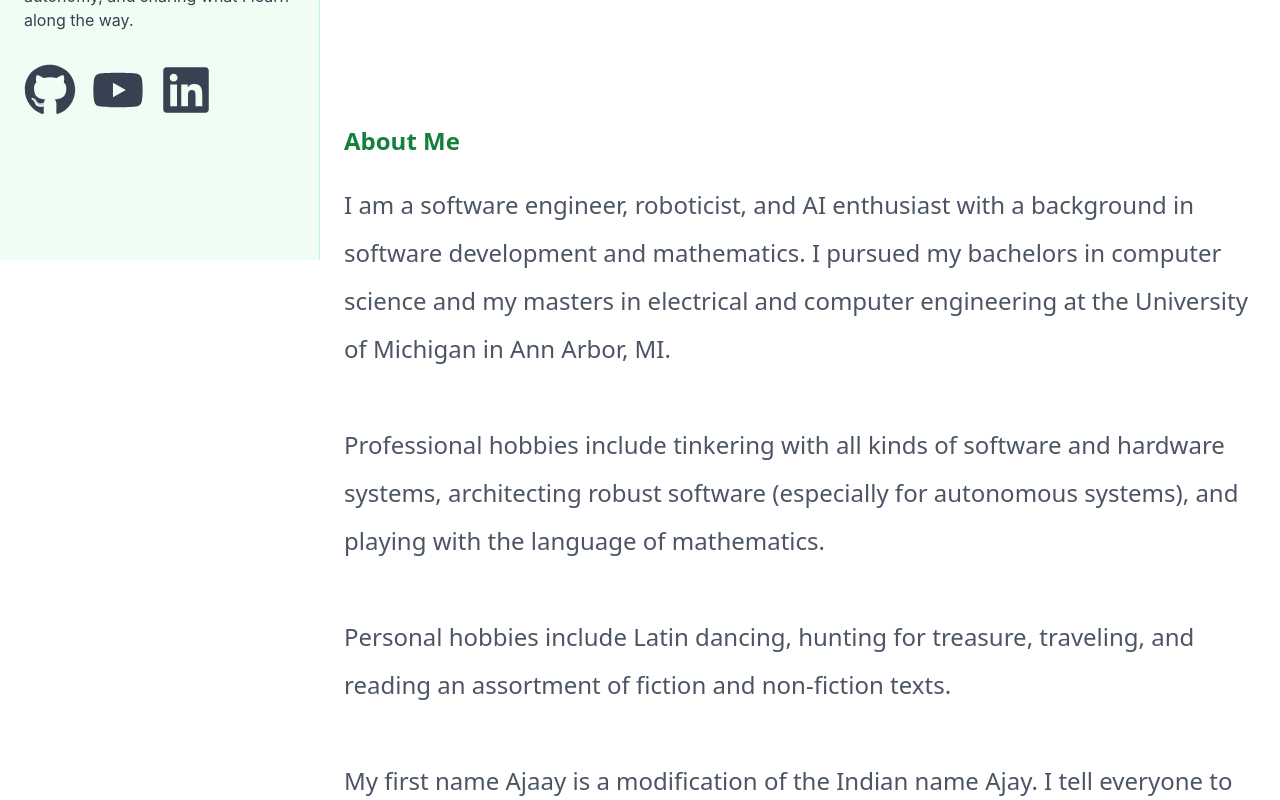
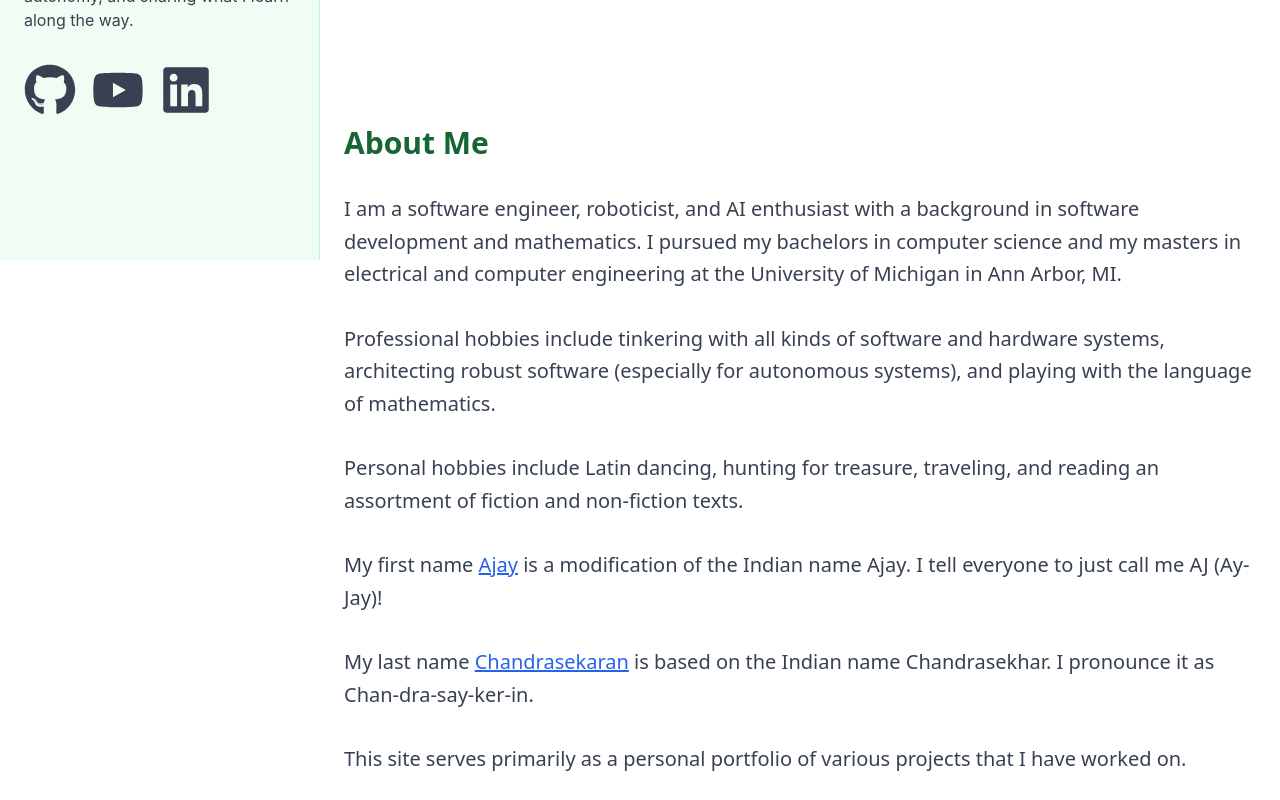
Before and after one commit to ajaayc/ajaayc.github.io, a React (Create React App) app: page / in a window 1280 px wide. Shown: the part 540-1340 px from the top of the page. Built offline with nearby package versions, Linux system fonts and the light colour scheme.

Commit message:
Update about me with hyperlinks

```diff
--- a/src/AJPortfolioPanel.jsx
+++ b/src/AJPortfolioPanel.jsx
@@ -105,21 +105,47 @@ export default function AJPortfolioPanel() {
 
       {/* Main Content */}
       <main className="flex-1 max-w-full mx-auto px-6 py-16">
+
         {/* ABOUT */}
         <section id="about" className="py-16">
-          <h2 className="text-2xl font-bold text-green-700 mb-6">About Me</h2>
-          <p className="text-gray-600 leading-loose text-2xl max-w-full" style={{ whiteSpace: 'pre-line' }}>
-            {`I am a software engineer, roboticist, and AI enthusiast with a background in software development and mathematics. I pursued my bachelors in computer science and my masters in electrical and computer engineering at the University of Michigan in Ann Arbor, MI.
+          <h2 className="text-3xl font-extrabold text-green-800 mb-8">About Me</h2>
 
+          <p className="text-gray-700 leading-relaxed text-xl max-w-full mb-8">
+            I am a software engineer, roboticist, and AI enthusiast with a background in software development and mathematics. I pursued my bachelors in computer science and my masters in electrical and computer engineering at the University of Michigan in Ann Arbor, MI.
+          </p>
+
+          <p className="text-gray-700 leading-relaxed text-xl max-w-full mb-8">
             Professional hobbies include tinkering with all kinds of software and hardware systems, architecting robust software (especially for autonomous systems), and playing with the language of mathematics.
+          </p>
 
+          <p className="text-gray-700 leading-relaxed text-xl max-w-full mb-8">
             Personal hobbies include Latin dancing, hunting for treasure, traveling, and reading an assortment of fiction and non-fiction texts.
+          </p>
 
-            My first name Ajaay is a modification of the Indian name Ajay. I tell everyone to just call me AJ (Ay-Jay)!
+          <p className="text-gray-700 leading-relaxed text-xl max-w-full mb-8">
+            My first name{' '}
+            <a
+              href="https://en.wikipedia.org/wiki/Ajay_(given_name)"
+              className="text-blue-600 underline hover:text-blue-700"
+            >
+              Ajay
+            </a>{' '}
+            is a modification of the Indian name Ajay. I tell everyone to just call me AJ (Ay-Jay)!
+          </p>
 
-            My last name Chandrasekaran is based on the Indian name Chandrasekhar. I pronounce it as Chan-dra-say-ker-in.
+          <p className="text-gray-700 leading-relaxed text-xl max-w-full mb-8">
+            My last name{' '}
+            <a
+              href="https://en.wikipedia.org/wiki/Chandrasekhar"
+              className="text-blue-600 underline hover:text-blue-700"
+            >
+              Chandrasekaran
+            </a>{' '}
+            is based on the Indian name Chandrasekhar. I pronounce it as Chan-dra-say-ker-in.
+          </p>
 
-            This site serves primarily as a personal portfolio of various projects that I have worked on.`}
+          <p className="text-gray-700 leading-relaxed text-xl max-w-full mb-8">
+            This site serves primarily as a personal portfolio of various projects that I have worked on.
           </p>
         </section>
 
```
